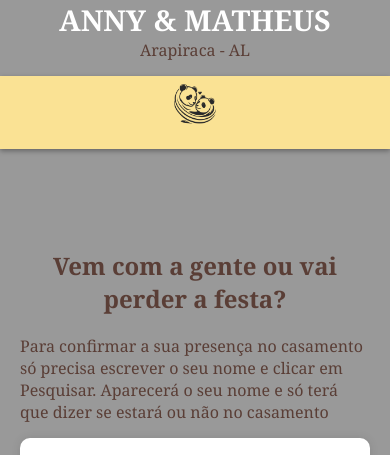
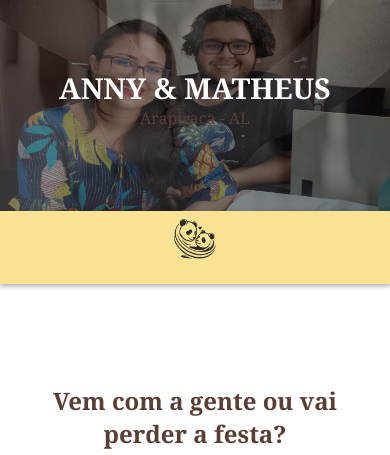
Before and after one commit to pandaNinja9714/site-casamento-matheus-e-anny, a plain HTML site: page confirmacao.html in a window 390 px wide. Shown: the top 455 px of the page. Drawn offline with nearby package versions, Linux system fonts and the light colour scheme.

Commit message:
phone tentativa

```diff
--- a/confirmacao.html
+++ b/confirmacao.html
@@ -10,7 +10,7 @@
 </head>
 <body>
 
-<header>
+<header class="header-slideshow">
   <div class="header-overlay"></div>
   <div class="header-content">
     <h1>ANNY & MATHEUS</h1>
```
Also changed, not shown: gift.html (+1 -1 lines), list.html (+1 -1 lines).
